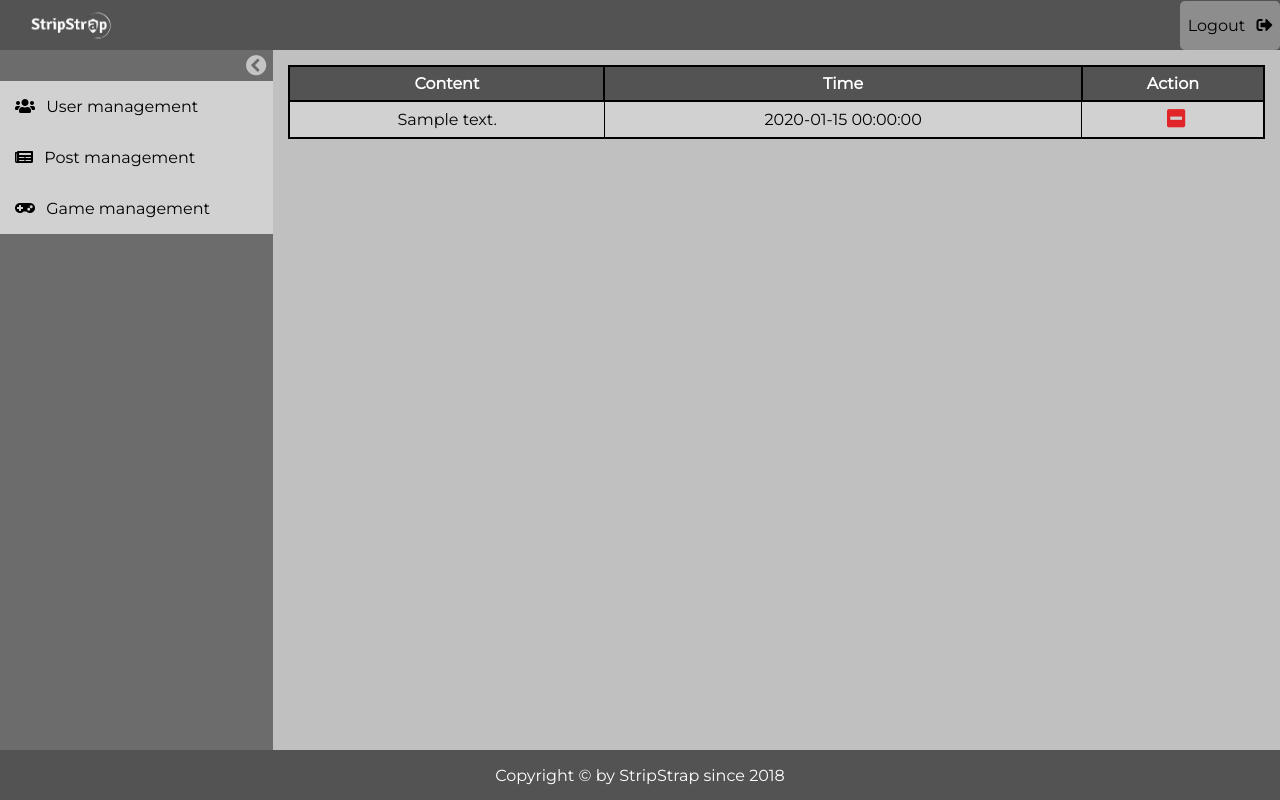
After one commit to Dugner/StripStrap, a Symfony app: template templates/Admin/posts/postlist.html.twig in a window 1280 px wide. The commit adds this page. Run offline with Twig, Linux system fonts and the light colour scheme; the template is opened without the code that fills it: most values are stand-ins (such as "Sample title", 1, 10 or a date in 2020); some libraries are stand-ins or nearby versions.

Commit message:
game all delete edit add, post list and delete finished task no. 42,41,40,39,38

```diff
--- a/templates/Admin/header.html.twig
+++ b/templates/Admin/header.html.twig
@@ -27,7 +27,7 @@
                             </li>
                             <li class="nav-item dropdown"><a class="nav-link"><i class="fas fa-newspaper"></i> Post management</a>
                                 <ul class="nav-container hidden">
-                                    <li class="nav-item"><a href="#" class="nav-link"><i class="fas fa-list-ul"></i> List all posts</a></li>
+                                    <li class="nav-item"><a href="{{ path ("admin_post_list") }}" class="nav-link"><i class="fas fa-list-ul"></i> List all posts</a></li>
                                 </ul>
                             </li>
                             <li class="nav-item dropdown"><a class="nav-link"><i class="fas fa-gamepad"></i> Game management</a>
@@ -52,7 +52,7 @@
                             </li>
                             <li class="m-nav-item dropdown"><a class="m-nav-link"><i class="fas fa-newspaper"></i></a>
                                 <ul class="m-nav-container hidden">
-                                    <li class="m-nav-item"><a href="#" class="m-nav-link"><i class="fas fa-list-ul"></i></a></li>
+                                    <li class="m-nav-item"><a href="{{ path ("admin_post_list") }}" class="m-nav-link"><i class="fas fa-list-ul"></i></a></li>
                                 </ul>
                             </li>
                             <li class="m-nav-item dropdown"><a class="m-nav-link"><i class="fas fa-gamepad"></i></a>
--- /dev/null
+++ b/templates/Admin/posts/postlist.html.twig
@@ -0,0 +1,31 @@
+{% extends 'Admin/base.html.twig' %}
+
+{% block title %}{{ parent() }}Post List{% endblock %}
+
+{% block body %}
+    <section id="main-container">
+        {% if postLists is empty %}
+            <p>No Users found in the application</p>
+        {% else %}
+            <div class="table-container">
+                <table class="table">
+                    <thead>
+                        <tr>
+                            <th>Content</th>
+                            <th>Time</th>
+                            <th>Action</th>
+                        </tr>
+                    </thead>
+                    <tbody>
+                        {% for postList in postLists %}
+                            <tr>
+                                <td>{{ postList.getContent() }}</td>
+                                <td>{{ postList.getdatetime()|date('Y-m-d H:i:s') }}</td>
+                                <td><a href="{{ path("admin_post_delete", {deletePost: postList.getId()}) }}"><i class="fas fa-minus-square"></i></a></td>
+                        {% endfor %}
+                    </tbody>
+                </table>
+            </div>
+        {% endif %}
+    </section>
+{% endblock %}
```
Also changed, not shown: config/routes.yaml (+8 -0 lines), src/Controller/AdminController.php (+36 -0 lines).
